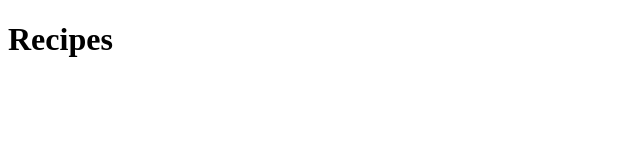
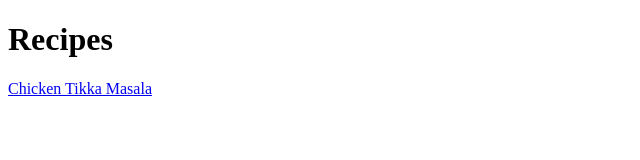
Before and after one commit to harriss4567/recipes, a plain HTML site: page index.html in a window 1280 px wide. Shown: the whole page, without its empty margins (0-640 px from the left). Drawn offline with Linux system fonts and the light colour scheme.

Commit message:
Fixed link to food recipe

```diff
--- a/index.html
+++ b/index.html
@@ -8,6 +8,6 @@
 
     <body>
         <h1>Recipes</h1>
-        <a href="food-recipes/chicken-tikka-masala.html" Chicken Tikka Masala></a>
+        <a href="food-recipes/chicken-tikka-masala.html">Chicken Tikka Masala</a>
     </body>
 </html>
```
